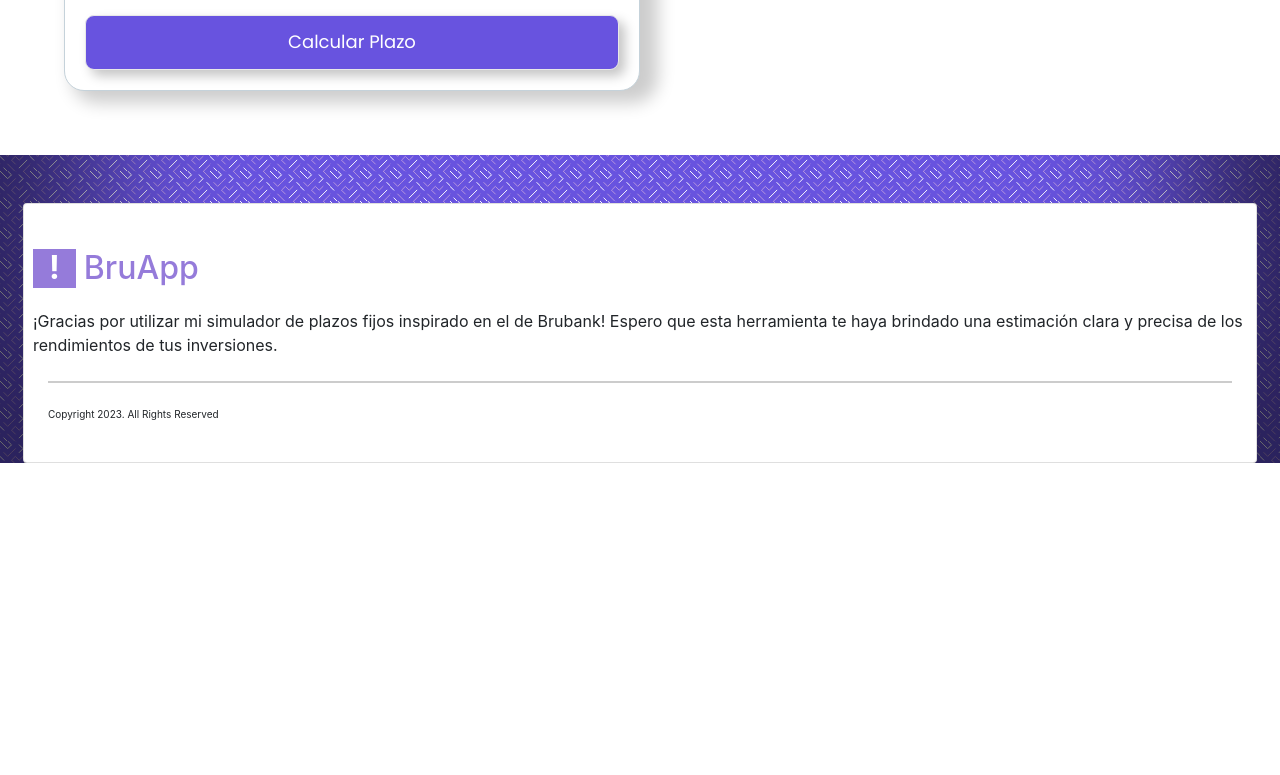
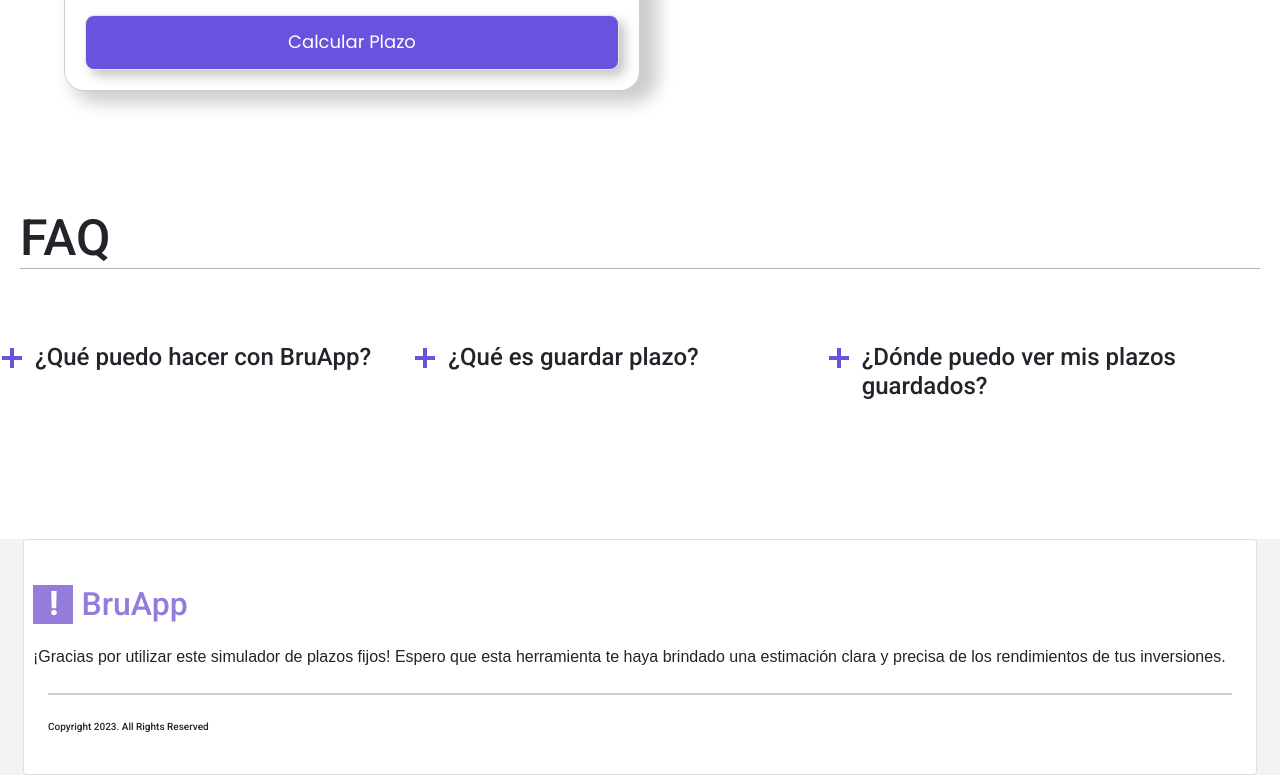
Before and after one commit to arrejoria/bru-app, a plain HTML site: page index.html in a window 1280 px wide. Shown: the part 1629-2404 px from the top of the page. Before the commit the page ends 2092 px from the top, so only its background shows below. Drawn offline with nearby package versions, Linux system fonts and the light colour scheme.

Commit message:
Bru update [HTML,Styles,Scripts]

```diff
--- a/css/sass/style.scss
+++ b/css/sass/style.scss
@@ -81,26 +81,21 @@
   --field-padding: 10px;
   --width-words: 0%;
   --scren-time: 0s;
-  --web-color: #6853df;
+  --bru-color: #6853df;
   --font-bru: "Aristotelica DemiBold";
 }
 
-body {
+body,
+footer,
+main {
+  box-sizing: border-box;
+  font-family: "Roboto", sans-serif;
   padding: 0;
   margin: 0;
-  background-image: url("../../img/bru-bg-zigzag.svg");
-  background-size: 30px;
-  box-shadow: inset 0px 0px 147px 94px rgba(0, 0, 0, 0.6);
   width: 100%;
   height: 100%;
 }
 
-// section, footer {
-//   background-color: #f8f9fa;
-//   margin: 0 auto;
-//   width: 100%;
-//   max-width: 1600px;
-// }
 /**
  * NAV SECTION STARTS FROM HERE ////////////////
  */
@@ -109,9 +104,12 @@
  * MAIN SECTION STARTS FROM HERE
  */
 .main__container {
-  width: 100%;
+  background-image: url("../../img/bru-bg-zigzag.svg");
+  background-size: 30px;
+  box-shadow: inset 0px 0px 147px 94px rgba(0, 0, 0, 0.6);
   padding-top: 100px;
   margin: auto;
+  width: 100%;
 }
 .main__content {
   display: flex;
@@ -189,10 +187,10 @@
   */
 .circle-app-bg {
   position: relative;
-  content: '';
+  content: "";
   top: 0;
   left: 0;
-  background-color: var(--web-color);
+  background-color: var(--bru-color);
   clip-path: circle(50% at 50% 50%);
   width: 100%;
   height: 100%;
@@ -319,6 +317,15 @@
     span {
       padding: 15px;
     }
+
+    @media (max-width: 375px) {
+      display: grid;
+      grid-template-columns: repeat(2, minmax(auto, 1fr));
+
+      span {
+        border: none;
+      }
+    }
   }
 }
 
@@ -343,7 +350,7 @@
 
         ul {
           display: grid;
-          grid-template-columns: repeat(6, minmax(auto, 1fr));
+          grid-template-columns: repeat(6, minmax(180px, 1fr));
           padding: 5px;
 
           li {
@@ -378,7 +385,7 @@
 
       @media (max-width: 1440px) {
         &::after {
-          content: 'Deslizar para ver mas información del plazo >>>';
+          content: "Deslizar para ver mas información del plazo >>>";
           color: var(--color-body);
           width: 100%;
           height: 20%;
@@ -391,19 +398,108 @@
 }
 
 /**
+ * FAQ SECTION STARTS HERE
+ */
+.faq__container {
+  padding: 20px;
+  height: 100%;
+  width: 100%;
+  h1 {
+    border-bottom: 1px solid #74747488;
+    font-size: 50px;
+    width: 100%;
+  }
+  .faq__content {
+    display: flex;
+    justify-content: center;
+    align-items: start;
+    flex-wrap: wrap;
+    padding-top: 40px;
+    min-height: 200px;
+
+    .faq__card {
+      position: relative;
+      width: 100%;
+      height: 100%;
+      max-width: 500px;
+      max-height: 400px;
+
+      .faq__card-title {
+        font-size: 24px;
+
+        &::after {
+          content: '';
+          border-bottom: 4px solid var(--bru-color);
+          cursor: pointer;
+          position: absolute;
+          top: -5px;
+          left: -20px;
+          height: 20px;
+          width: 20px;
+          transform: translate(2px, 2px) rotateZ(0);
+          transition: all 0.5s ease;
+        }
+        &::before {
+          content: '';
+          border-left: 4px solid var(--bru-color);
+          cursor: pointer;
+          position: absolute;
+          top: -5px;
+          left: -20px;
+          height: 20px;
+          width: 20px;
+          transform:translate(10px, 10px) rotateZ(0);
+          transition: all 0.3s ease-in-out;
+        }
+
+        &.faq__arrow-rotate {
+          &::after {
+            transform: translateY(20px) rotateZ(180deg);
+          }
+          &::before {
+            transform:translateY(20px) rotateZ(90deg);
+          }
+        }
+      }
+      .faq__card-description {
+        display: none;
+        font-family: sans-serif;
+        padding: 10px;
+        max-height: 200px;
+
+      }
+
+      .faq__card-active {
+        display: flex;
+        flex-direction: column;
+      }
+    }
+  }
+}
+
+#footer {
+  background-color: #f3f3f3;
+  width: 100%;
+
+  .card-text {
+    font-family: sans-serif;
+  }
+}
+
+/**
  * SCREEN LOADING STYLES STARTS FROM HERE /////////////////////////////
  */
-.screen__loading {
-  display: flex;
-  justify-content: start;
-  position: fixed;
-  top: 0;
-  left: 0;
-  width: 100%;
-  height: 100vh;
-  background-color: white;
-  z-index: 9999;
-}
+// .screen__loading {
+//   display: flex;
+//   justify-content: start;
+//   position: fixed;
+//   top: 0;
+//   left: 0;
+//   width: 100%;
+//   height: 100vh;
+//   background-color: white;
+//   z-index: 9999;
+// }
 .animated-words {
   position: absolute;
   top: 50%;
--- a/index.html
+++ b/index.html
@@ -234,9 +234,31 @@
         </div>
       </article>
     </section>
-
-    <footer>
-      <div class="container-fluid mt-5">
+    <section class="faq__container" id="faq">
+      <h1>FAQ</h1>
+      <article class="faq__content">
+          <div class="faq__card col-12 col-md-4 col-lg-4">
+            <h2 class="faq__card-title">¿Qué puedo hacer con BruApp?</h2>
+            <div class="faq__card-description">
+              <p>BruApp es una herramienta que te ayuda a simular y calcular plazos fijos. Tendrás a la mano una app que te ayudará a generar plazos fijos por 1, 3 y 12 meses. Cada periodo tiene su propia <strong>TNA</strong> (Tasa Nominal Anual), información obtenida del <strong>BCRA</strong> (Banco Central de la Repulica Argentina).</p>
+            </div>
+          </div>
+          <div class="faq__card col-12 col-md-4 col-lg-4">
+            <h2 class="faq__card-title">¿Qué es guardar plazo?</h2>
+            <div class="faq__card-description">
+              <p>Al guardar tus plazos fijos puedes tener un registro tanto de los intereses ganados como también las fechas, de inicio y final que cumple en su periodo. Todo esto sin perder cambios al recargar la pagina!</p>
+            </div>
+          </div>
+          <div class="faq__card col-12 col-md-4 col-lg-4">
+            <h2 class="faq__card-title">¿Dónde puedo ver mis plazos guardados?</h2>
+            <div class="faq__card-description">
+              <p>Los plazos fijos que se guarden serán almacenados en el almacenamiento del navegador. Se visualizarán por el lado del cliente en la sección "Plazos fijos guardados". Además cada plazo guardado cuenta con dos botones, para agregar el total a cobrar a nuestro monto y simular otro plazo o para eliminar el plazo fijo del almacenamiento.</p>
+            </div>
+          </div>
+      </article>
+    </section>
+    <footer id="footer">
+      <div class="container-fluid mt-3">
         <div class="card bg-white mx-2 p-4">
           <div class="row mb-4">
             <div class="footer-text">
@@ -250,8 +272,7 @@
                 <h1 style="color: #957bda">BruApp</h1>
               </div>
               <p class="card-text">
-                ¡Gracias por utilizar mi simulador de plazos fijos inspirado en
-                el de Brubank! Espero que esta herramienta te haya brindado una
+                ¡Gracias por utilizar este simulador de plazos fijos! Espero que esta herramienta te haya brindado una
                 estimación clara y precisa de los rendimientos de tus
                 inversiones.
               </p>
--- a/js/main.js
+++ b/js/main.js
@@ -360,7 +360,19 @@
   });
 }
 
-function agregarPlazo() {}
+/**
+* Mostrar FAQ Card
+*/
+
+const faqTitles = document.querySelectorAll('.faq__card-title');
+const faqDesciption = document.querySelectorAll('.faq__card-description');
+faqTitles.forEach((title, index) => {
+    title.addEventListener('click', (e) => {
+      title.classList.toggle('faq__arrow-rotate')
+      faqDesciption[index].classList.toggle('faq__card-active')
+    })
+});
+
 /**
  * Screen Loading Scripts starts here
  */
```
Also changed, not shown: css/style.css, 1 other file.
